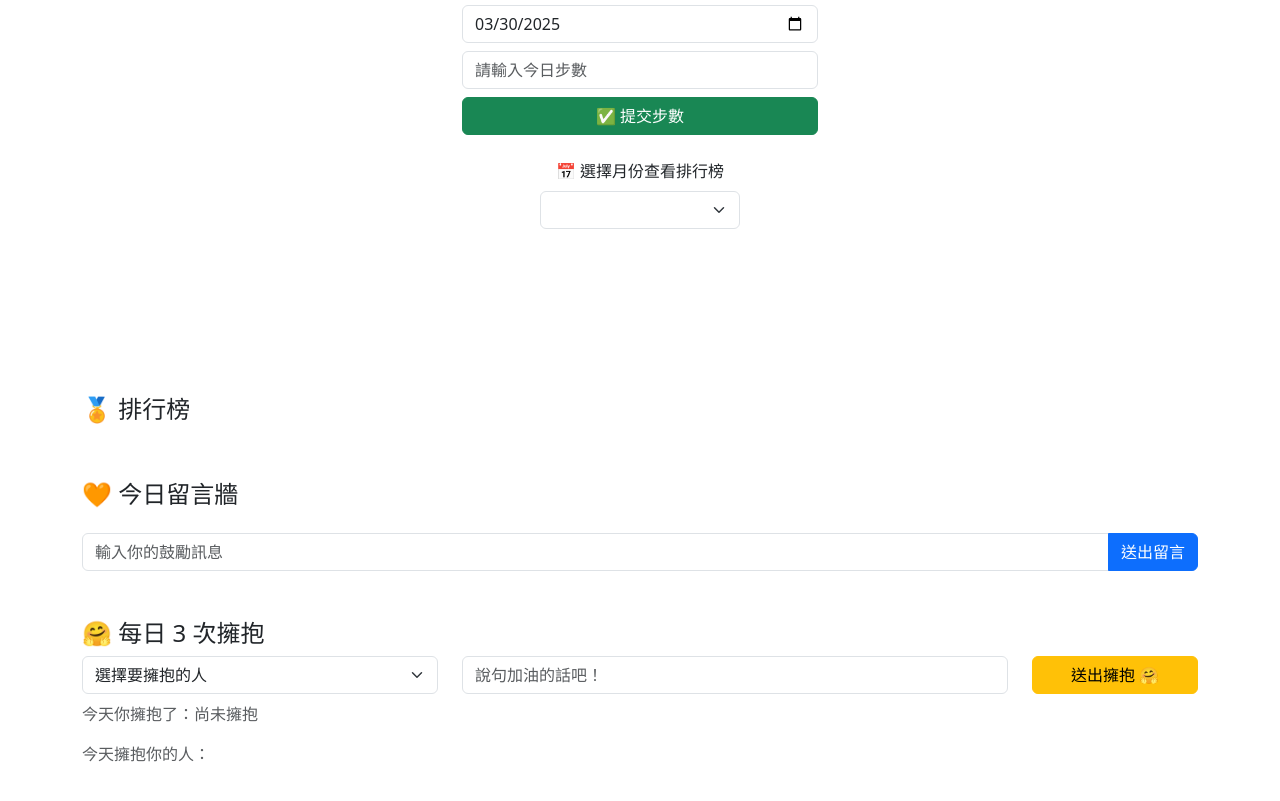
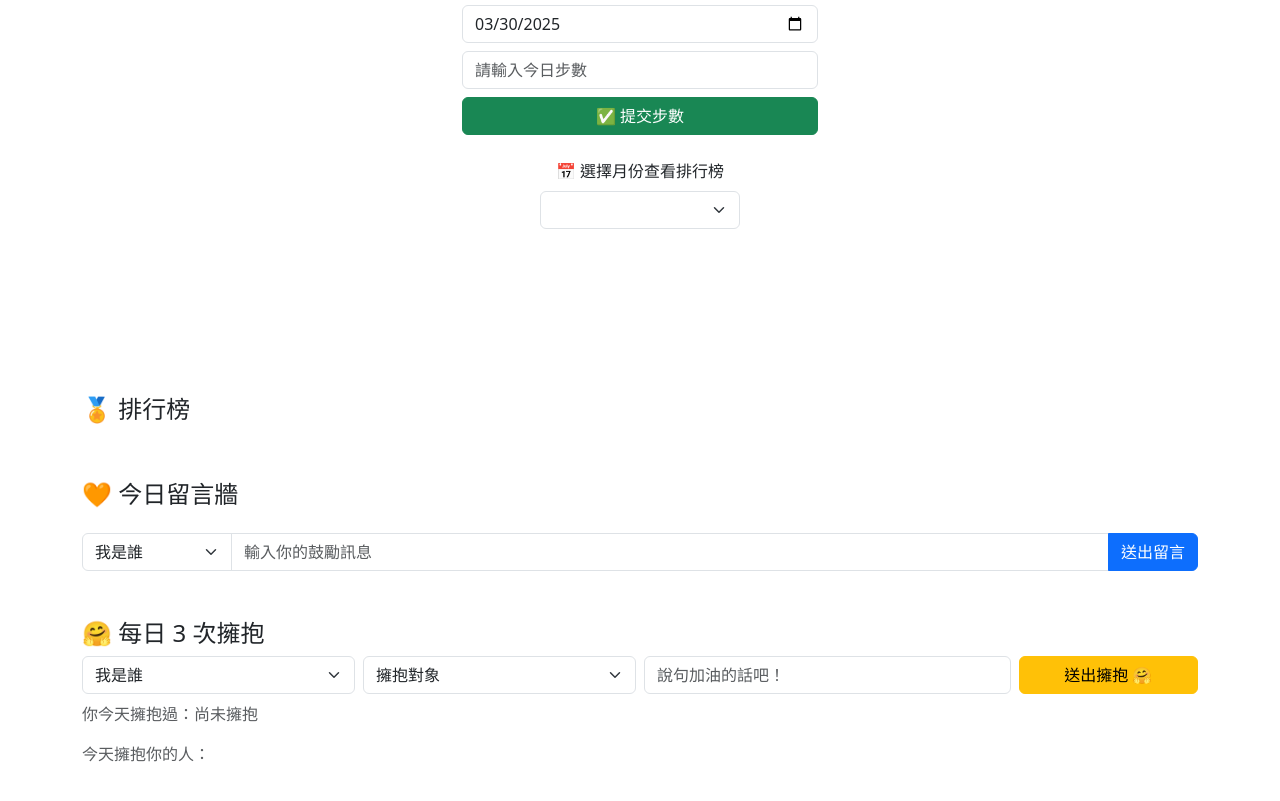
Before and after one commit to leehugh007/step-tracker, a plain HTML site: page index.html in a window 1280 px wide. Shown: the part 127-928 px from the top of the page. Drawn offline with nearby package versions, Linux system fonts and the light colour scheme; no server answers.

Commit message:
擁抱與留言選單獨立 + 自動記憶身份

```diff
--- a/index.html
+++ b/index.html
@@ -5,18 +5,14 @@
   <meta name="viewport" content="width=device-width, initial-scale=1.0"/>
   <title>步數挑戰系統</title>
 
-  <!-- 網站小圖示 -->
+  <!-- 小圖示 -->
   <link rel="icon" href="favicon.png" type="image/png" />
-
   <!-- Bootstrap -->
   <link href="https://cdn.jsdelivr.net/npm/bootstrap@5.3.0/dist/css/bootstrap.min.css" rel="stylesheet"/>
-
   <!-- Chart.js -->
   <script src="https://cdn.jsdelivr.net/npm/chart.js"></script>
-
   <!-- Confetti -->
   <script src="https://cdn.jsdelivr.net/npm/canvas-confetti@1.6.0/dist/confetti.browser.min.js"></script>
-
   <!-- Firebase -->
   <script src="https://www.gstatic.com/firebasejs/9.6.11/firebase-app-compat.js"></script>
   <script src="https://www.gstatic.com/firebasejs/9.6.11/firebase-database-compat.js"></script>
@@ -25,7 +21,7 @@
 <div class="container py-4">
   <h2 class="text-center mb-4">🏃 步數挑戰簽到系統</h2>
 
-    <!-- 輸入區 -->
+  <!-- 步數輸入 -->
   <div class="row justify-content-center mb-4">
     <div class="col-md-4">
       <select id="nameSelect" class="form-select mb-2">
@@ -66,7 +62,21 @@
   <div class="mt-5">
     <h4>🧡 今日留言牆</h4>
     <ul id="messageList" class="list-group mb-3"></ul>
-      <div class="input-group">
+    <div class="input-group mb-2">
+      <select id="messageName" class="form-select" style="max-width: 150px">
+        <option value="">我是誰</option>
+        <option>一休</option>
+        <option>淑貞</option>
+        <option>小唯</option>
+        <option>沛蓁</option>
+        <option>漢娜</option>
+        <option>育銘</option>
+        <option>聖佳</option>
+        <option>慧蘭</option>
+        <option>vivian</option>
+        <option>annie</option>
+        <option>emily</option>
+      </select>
       <input type="text" id="messageInput" class="form-control" placeholder="輸入你的鼓勵訊息" />
       <button id="sendMessageBtn" class="btn btn-primary">送出留言</button>
     </div>
@@ -75,10 +85,10 @@
     <!-- 🤗 擁抱功能 -->
     <div class="mt-5">
         <h4>🤗 每日 3 次擁抱</h4>
-      <div class="row">
-        <div class="col-md-4 mb-2">
-          <select id="hugTo" class="form-select">
-            <option value="">選擇要擁抱的人</option>
+        <div class="row g-2">
+          <div class="col-md-3">
+            <select id="hugFrom" class="form-select">
+              <option value="">我是誰</option>
               <option>一休</option>
               <option>淑貞</option>
               <option>小唯</option>
@@ -92,20 +102,36 @@
               <option>emily</option>
             </select>
           </div>
-        <div class="col-md-6 mb-2">
+          <div class="col-md-3">
+            <select id="hugTo" class="form-select">
+              <option value="">擁抱對象</option>
+              <option>一休</option>
+              <option>淑貞</option>
+              <option>小唯</option>
+              <option>沛蓁</option>
+              <option>漢娜</option>
+              <option>育銘</option>
+              <option>聖佳</option>
+              <option>慧蘭</option>
+              <option>vivian</option>
+              <option>annie</option>
+              <option>emily</option>
+            </select>
+          </div>
+          <div class="col-md-4">
             <input type="text" id="hugMessage" class="form-control" placeholder="說句加油的話吧！" />
           </div>
-        <div class="col-md-2 mb-2">
+          <div class="col-md-2">
             <button id="sendHugBtn" class="btn btn-warning w-100">送出擁抱 🤗</button>
           </div>
         </div>
-      <p class="text-muted">今天你擁抱了：<span id="hugSentList">尚未擁抱</span></p>
+        <p class="mt-2 text-muted">你今天擁抱過：<span id="hugSentList">尚未擁抱</span></p>
         <p class="text-muted">今天擁抱你的人：</p>
         <ul id="hugReceivedList" class="list-group"></ul>
       </div>
     </div>
 
-  <!-- Firebase 初始化 -->
+    <!-- ✅ Firebase 初始化 -->
     <script>
       const firebaseConfig = {
         apiKey: "AIzaSyDffz_ikeyugvTxZMRNwaO-31iRCZkJUoA",
@@ -119,13 +145,14 @@
       try {
         const app = firebase.initializeApp(firebaseConfig);
         const database = firebase.database();
-      console.log("✅ Firebase 已初始化");
+        console.log("✅ Firebase 初始化成功");
         window.firebaseDatabase = database;
       } catch (e) {
         alert("Firebase 初始化失敗！");
       }
     </script>
 
+    <!-- ✅ 載入主要功能 -->
     <script src="script.js"></script>
     </body>
     </html>
--- a/script.js
+++ b/script.js
@@ -1,9 +1,19 @@
 console.log("✅ script.js 已成功載入！");
 let myChart = null;
+
 const encouragements = [
   "你是最棒的！🌟", "腳步不停，目標更近！🚶‍♀️", "太厲害了！再接再厲！🔥",
   "堅持就是勝利！💪", "每天一點點，終會看到成果！🌈", "再前進一小步，就是大進步！🚶"
 ];
+
+function saveName(id) {
+  const val = document.getElementById(id).value;
+  localStorage.setItem("stepTracker_" + id, val);
+}
+function loadName(id) {
+  const saved = localStorage.getItem("stepTracker_" + id);
+  if (saved) document.getElementById(id).value = saved;
+}
 
 function init() {
   const db = window.firebaseDatabase;
@@ -14,14 +24,31 @@ function init() {
   const messageDiv = document.getElementById("message");
   const monthSelect = document.getElementById("monthSelect");
 
+  const messageInput = document.getElementById("messageInput");
+  const messageName = document.getElementById("messageName");
+  const sendMessageBtn = document.getElementById("sendMessageBtn");
+  const messageList = document.getElementById("messageList");
+
+  const hugFrom = document.getElementById("hugFrom");
+  const hugTo = document.getElementById("hugTo");
+  const hugMessage = document.getElementById("hugMessage");
+  const sendHugBtn = document.getElementById("sendHugBtn");
+  const hugSentList = document.getElementById("hugSentList");
+  const hugReceivedList = document.getElementById("hugReceivedList");
+
   const today = new Date().toISOString().slice(0, 10);
   dateInput.value = today;
 
+  // === 本地記憶 ===
+  ["nameSelect", "messageName", "hugFrom"].forEach(loadName);
+
+  // === 步數簽到 ===
   submitBtn.addEventListener("click", () => {
     const name = nameSelect.value;
     const date = dateInput.value;
     const steps = parseInt(stepInput.value, 10);
     if (!name || !date || isNaN(steps)) return alert("請完整填寫");
+    saveName("nameSelect");
 
     const month = date.slice(0, 7);
     const ref = db.ref(`steps/${name}/${month}`);
@@ -39,7 +66,7 @@ function init() {
     });
   });
 
-  // 初始化月份選單
+  // === 月份初始化 ===
   db.ref("steps").once("value").then(snapshot => {
     const months = new Set();
     snapshot.forEach(userSnap => {
@@ -63,15 +90,12 @@ function init() {
     loadLeaderboard(selectedMonth);
   });
 
-  // 留言牆功能
-  const sendMessageBtn = document.getElementById("sendMessageBtn");
-  const messageInput = document.getElementById("messageInput");
-  const messageList = document.getElementById("messageList");
-
+  // === 留言牆 ===
   sendMessageBtn.addEventListener("click", () => {
-    const name = nameSelect.value;
+    const name = messageName.value;
     const text = messageInput.value.trim();
     if (!name || !text) return alert("請選擇名字並輸入訊息");
+    saveName("messageName");
 
     const msgRef = db.ref(`messages/${today}`).push();
     msgRef.set({ name, text, time: Date.now() }).then(() => {
@@ -93,19 +117,14 @@ function init() {
     });
   }
 
-  // 擁抱功能
-  const hugTo = document.getElementById("hugTo");
-  const hugMsg = document.getElementById("hugMessage");
-  const sendHugBtn = document.getElementById("sendHugBtn");
-  const hugSentList = document.getElementById("hugSentList");
-  const hugReceivedList = document.getElementById("hugReceivedList");
-
+  // === 擁抱功能 ===
   sendHugBtn.addEventListener("click", () => {
-    const from = nameSelect.value;
+    const from = hugFrom.value;
     const to = hugTo.value;
-    const text = hugMsg.value.trim();
+    const text = hugMessage.value.trim();
     if (!from || !to || !text) return alert("請完整選擇與輸入");
     if (from === to) return alert("不能擁抱自己哦 😄");
+    saveName("hugFrom");
 
     const countRef = db.ref(`hugCounts/${today}/${from}`);
     countRef.once("value").then(snap => {
@@ -113,7 +132,7 @@ function init() {
       if (count >= 3) return alert("你今天已經送出 3 次擁抱囉！");
       db.ref(`hugs/${today}`).push({ from, to, message: text }).then(() => {
         countRef.set(count + 1);
-        hugMsg.value = "";
+        hugMessage.value = "";
         updateHugData();
         confetti();
       });
@@ -121,9 +140,8 @@ function init() {
   });
 
   function updateHugData() {
-    const me = nameSelect.value;
+    const me = hugFrom.value;
     let sentTo = [];
-    let receivedFrom = [];
     hugSentList.textContent = "尚未擁抱";
     hugReceivedList.innerHTML = "";
 
@@ -155,15 +173,15 @@ function init() {
       });
       userSteps.sort((a, b) => b.total - a.total);
 
-      // 排行表
+      // 表格
       const table = document.getElementById("leaderboardTable");
       table.innerHTML = "<tr><th>名次</th><th>姓名</th><th>總步數</th><th>評語</th></tr>";
       userSteps.forEach((user, index) => {
-        const tr = document.createElement("tr");
         const comment = index === 0 ? "別再走了，留點給人追 🥇"
                       : index === 1 ? "你走太多了，坐下來休息 🥈"
                       : index === 2 ? "多走一點你就追上了 🥉"
                       : "";
+        const tr = document.createElement("tr");
         tr.innerHTML = `<td>${index + 1}</td><td>${user.name}</td><td>${user.total}</td><td>${comment}</td>`;
         table.appendChild(tr);
       });
```
Lines whose indentation alone changed are shown as unchanged.
